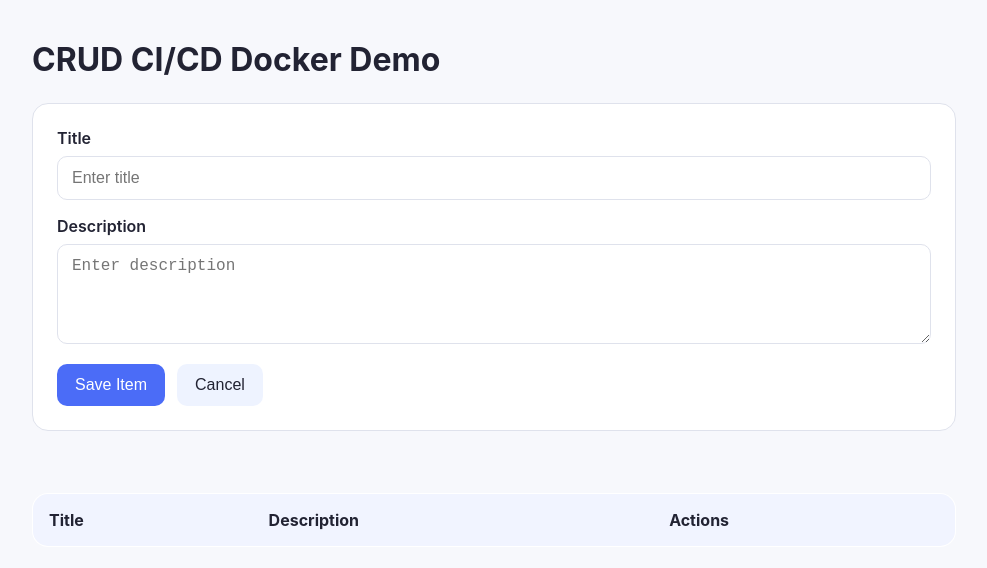
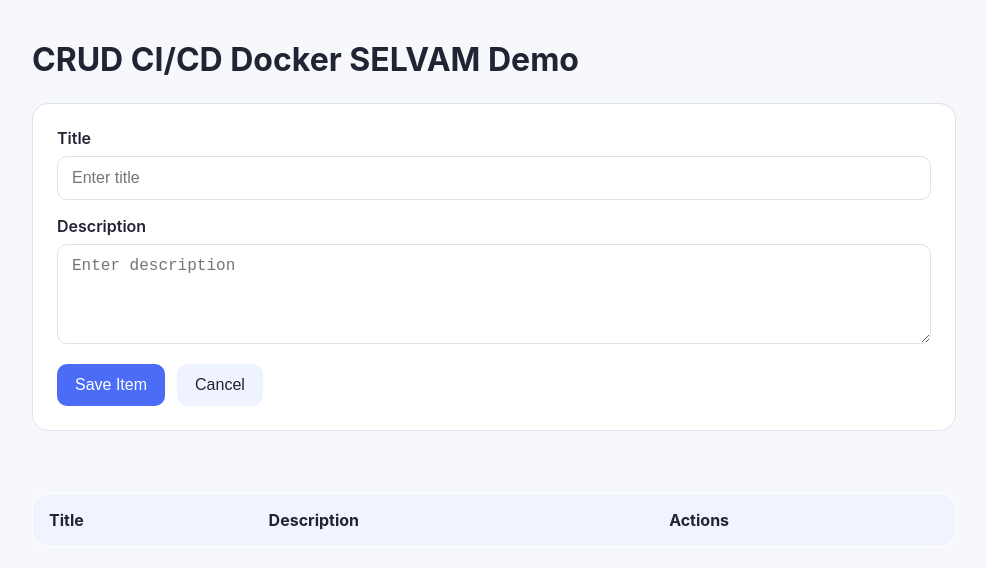
Before and after one commit to selvamb-breakthruai/demo, a website: page public/index.html in a window 1280 px wide. Shown: the whole page, without its empty margins (146-1133 px from the left). Drawn offline with Linux system fonts and the light colour scheme; no server answers.

Commit message:
Updated UI with name

```diff
--- a/public/index.html
+++ b/public/index.html
@@ -10,7 +10,7 @@
 
 <body>
   <div class="container">
-    <h1>CRUD CI/CD Docker Demo</h1>
+    <h1>CRUD CI/CD Docker SELVAM Demo</h1>
 
     <form id="item-form">
       <input type="hidden" id="item-id" />
```
